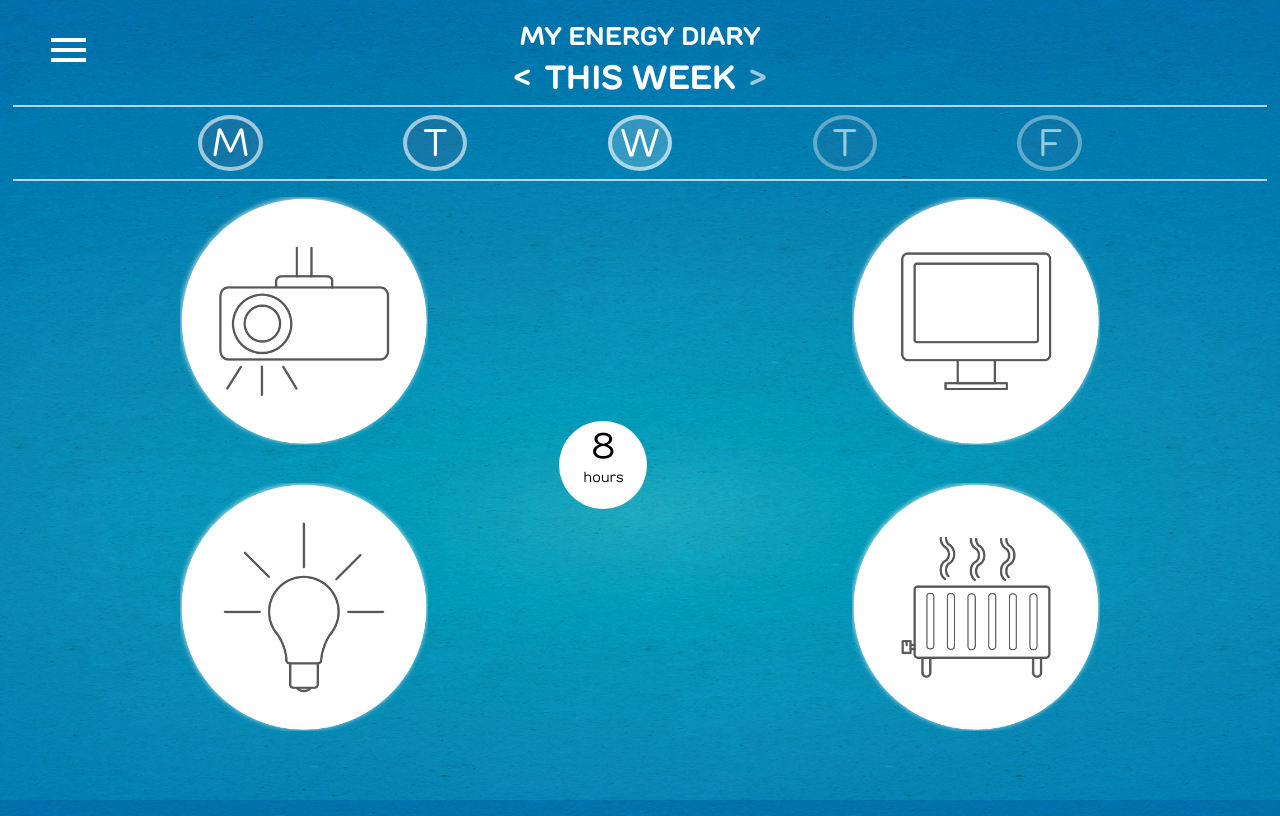
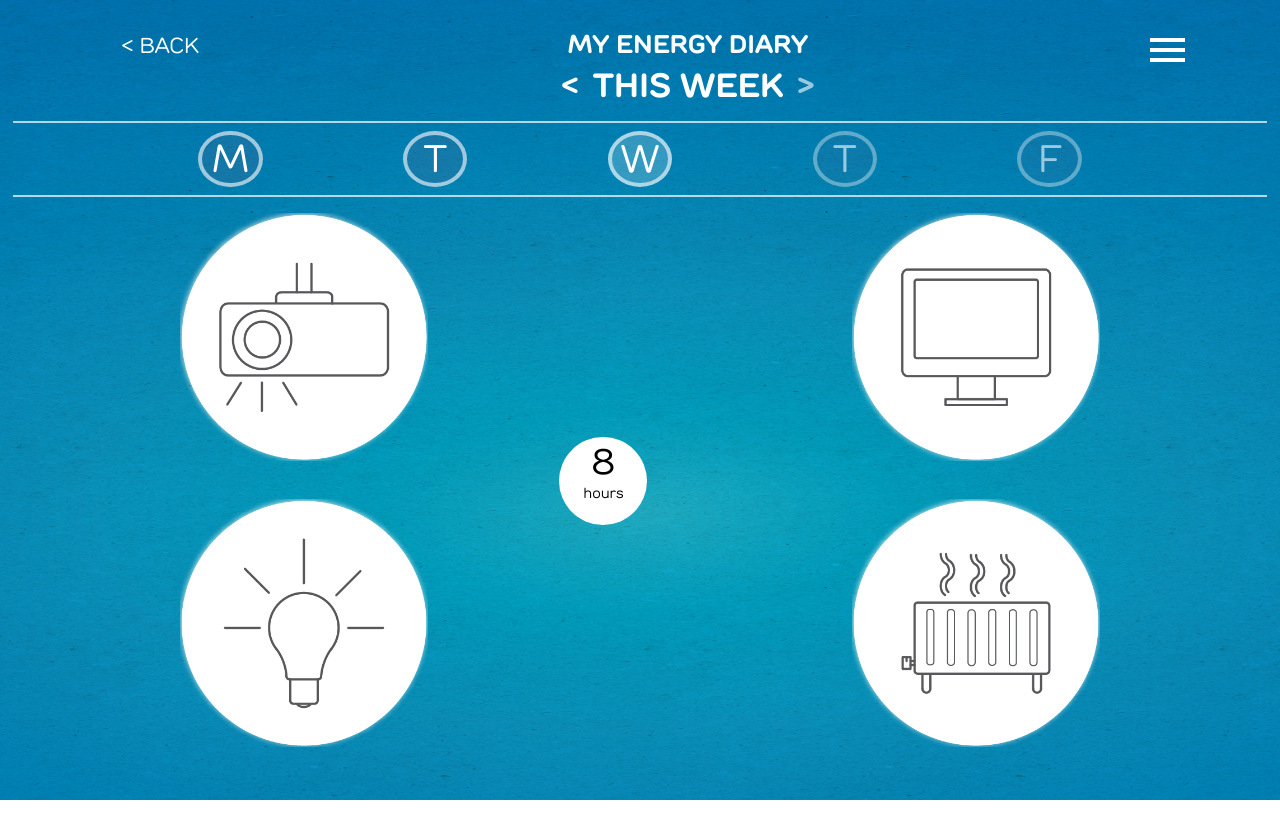
Before and after one commit to Edinburgh-College-of-Art/learning-energy-systems-v2, a Django app: page /client/week in a window 1280 px wide. Run offline with Django 3.2, Linux system fonts and the light colour scheme; some libraries are stand-ins or nearby versions.

Commit message:
refactor nav and adds back button

```diff
--- a/LES/templates/base_template.html
+++ b/LES/templates/base_template.html
@@ -23,6 +23,7 @@
 <body>
 <div class="content-wrapper">
 
+{% if navcontent %}
 <nav id="header" class="full-width">
   <div id="" class="container">
   <div class="row">
@@ -45,6 +46,7 @@
   </div>
   </div>
 </nav>
+{% endif %}
 
 {% block body %}{% endblock %}
 
--- a/LES/templates/client_base.html
+++ b/LES/templates/client_base.html
@@ -27,6 +27,25 @@
   {% block head %}{% endblock %}
 </head>
 <body>
+<nav>
+  <div class="container">
+  <div class="row">
+    <div class="col-2">
+      <a class="back" href="#"><span>&lt;</span> BACK</a>
+    </div>
+    <div class="col-9">
+      {% block navcontent %}{% endblock %}
+    </div>
+    <div class="col-1">
+      <div class="hamburger toggle-overlay-menu">
+        <div class="bar1"></div>
+        <div class="bar2"></div>
+        <div class="bar3"></div>
+      </div>
+    </div>
+  </div>
+  </div>
+</nav>
 
 {% block body %}{% endblock %}
 
--- a/core/static/css/client-style.css
+++ b/core/static/css/client-style.css
@@ -9,6 +9,7 @@ body {
   overflow-y: scroll;
   background-image: url('../img/backgrounds/0.png');
   background-size: 100vw 100vh;
+  height: 98%;
 }
 
 body.prediction {
@@ -30,6 +31,14 @@ a.disabled:hover {
   color:inherit;
   cursor: not-allowed;
 }
+
+a.back {
+  font-size: 1.35em;
+  top: 1vh;
+  position: relative;
+}
+
+a.back span { position: relative; top:-2px; }
 
 nav, #overlay-menu nav {
   margin-top: 1em;
@@ -58,9 +67,7 @@ nav h2 a {
 /* HAMBURGER OVERLAY */
 
 nav div.hamburger {
-  left: 4vw;
-  position: absolute;
-  float: none;
+  top: 1vh;
 }
 
 .bar1, .bar2, .bar3 { height: 4px; }
--- a/core/static/js/les-client.js
+++ b/core/static/js/les-client.js
@@ -85,6 +85,7 @@ var readStudent = function(token, successCb, errorCb){
 }
 
 var login = function(){
+  $('nav').hide();
   var token = $.urlParam('token');
   if (!token){ token = localStorage.token; }
 
@@ -366,6 +367,12 @@ var watchLogOut = function(){
   });
 }
 
+var watchBackBtn = function(){
+  $('a.back').click(function(){
+    window.history.back();
+  })
+}
+
 $(document).ready(function(){
   if (!storageAvailable('localStorage')){
     alert("Oh no! Cannot use localStorage feature, please use a different browser!");
@@ -374,4 +381,5 @@ $(document).ready(function(){
   $('nav h3.username span').text(localStorage.username);
   watchViewToday();
   watchLogOut();
+  watchBackBtn();
 });
--- a/core/templates/client/login.html
+++ b/core/templates/client/login.html
@@ -1,7 +1,4 @@
 {% extends 'client_base.html' %}
-
-{% block head %}
-{% endblock %}
 
 {% block body %}
 <h1>Logging in...</h1>
--- a/core/templates/client/week.html
+++ b/core/templates/client/week.html
@@ -1,24 +1,15 @@
 {% extends 'client_base.html' %}
 
-{% block head %}
+{% block navcontent %}
+<h1>My energy diary</h1>
+<h2>
+  <a class="prev-week" href="#">&lt;</a>
+  <span class="week-text">This week</span>
+  <a class="next-week disabled" href="#">&gt;</a>
+</h2>
 {% endblock %}
 
 {% block body %}
-<nav>
-  <div class="hamburger toggle-overlay-menu">
-    <div class="bar1"></div>
-    <div class="bar2"></div>
-    <div class="bar3"></div>
-  </div>
-
-  <h1>My energy diary</h1>
-  <h2>
-    <a class="prev-week" href="#">&lt;</a>
-    <span class="week-text">This week</span>
-    <a class="next-week disabled" href="#">&gt;</a>
-  </h2>
-</nav>
-
 <hr/>
 
 <div class="weekdays">
```
Also changed, not shown: core/templates/client/day.html (+3 -12 lines), core/templates/client/prediction.html (+3 -11 lines).
